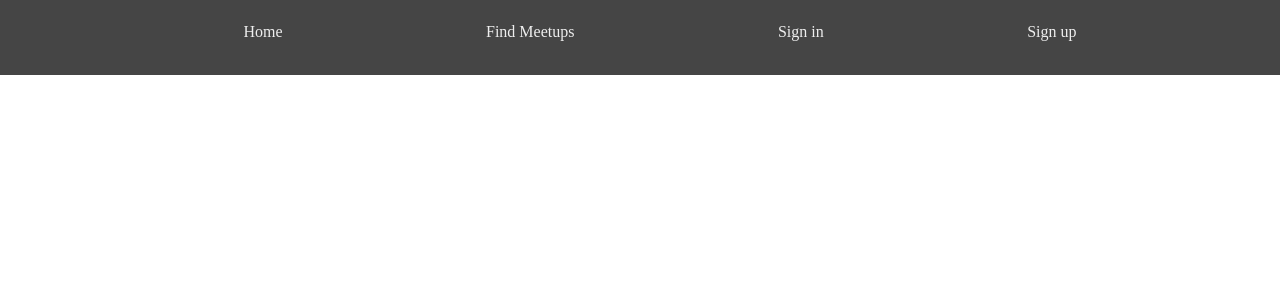
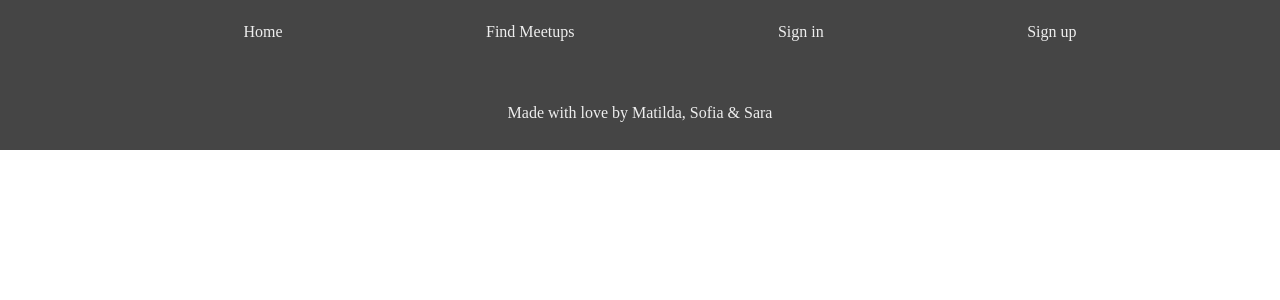
Before and after one commit to MatildaMared/meetup, a React (Create React App) app in the folder client/: page /signup in a window 1280 px wide. Shown: the top 300 px of the page. Built offline with nearby package versions, Linux system fonts and the light colour scheme.

Commit message:
add footer component

```diff
--- a/client/src/App.tsx
+++ b/client/src/App.tsx
@@ -2,6 +2,7 @@ import { BrowserRouter as Router, Routes, Route } from "react-router-dom";
 import StartPage from "./pages/startpage/StartPage";
 import MeetupPage from "./pages/meetuppage/MeetupPage";
 import Navbar from "./components/Navbar/Navbar";
+import Footer from "./components/footer/Footer"
 import { MeetupProvider } from "./context/MeetupContext";
 // import SigninPage from "./pages/signinpage/SigninPage";
 import SignupPage from "./pages/signuppage/SignupPage";
@@ -18,6 +19,7 @@ function App() {
             {/* <Route path="/signin" element={<SigninPage />} /> */}
             <Route path="/signup" element={<SignupPage />} />
           </Routes>
+          <Footer />
         </div>
       </MeetupProvider>
     </Router>
--- /dev/null
+++ b/client/src/components/footer/Footer.tsx
@@ -0,0 +1,20 @@
+import React from 'react';
+import styled from "styled-components/macro";
+
+function Footer() {
+  return <FooterWrapper>
+      <p>Made with love by Matilda, Sofia & Sara</p>
+  </FooterWrapper>;
+}
+
+
+const FooterWrapper = styled.footer`
+  background: #454545;
+  color: #eee;
+  height: 75px;
+  display: flex;
+  align-items: center;
+  justify-content: center;
+`;
+
+export default Footer;
```
Also changed, not shown: 1 other file (tests, documents, lock files or other folders).
